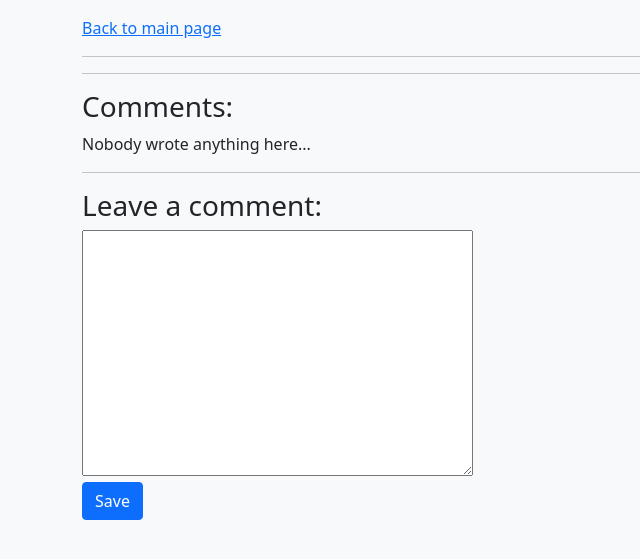
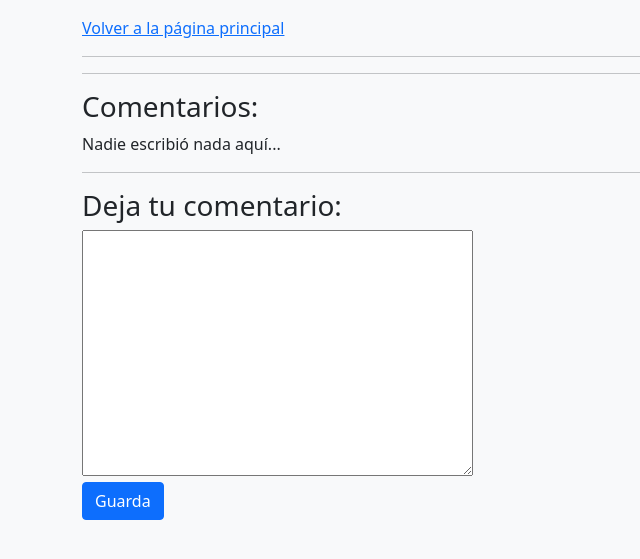
Before and after one commit to tripleten-com/TripleNews_es, a Django app: template templates/news/detail.html in a window 1280 px wide. Shown: the part 56-615 px from the top of the page, without its empty margins (0-640 px from the left). Run offline with Django 3.2, Linux system fonts and the light colour scheme; the template is opened without the code that fills it: values that come from a table or form of the project are taken from there, others are empty; the visitor is signed in with stand-in values (Sample User, id 1); parts of the project's set-up code (start-up, migrations or seed data) failed here and were passed over.

Commit message:
Update detail.html
added es

```diff
--- a/templates/news/detail.html
+++ b/templates/news/detail.html
@@ -1,29 +1,29 @@
 {% extends "base.html" %}
 {% block content %}
-  <a href="{% url 'news:home' %}">Back to main page</a>
+  <a href="{% url 'news:home' %}">Volver a la página principal</a>
   <hr>
   <h2>{{ news.title }}</h2>
   <p>{{ news.text }}</p>
   <p>{{ news.date }}</p>
   <hr>
-  <h3 id="comments">Comments:</h3>
+  <h3 id="comments">Comentarios:</h3>
   {% for comment in news.comment_set.all %}
     <div>
       <b>{{ comment.author }}</b>, <b>{{ comment.created }}</b>
       <p class="mb-0">{{ comment.text|linebreaksbr }}</p>
       {% if comment.author == user %}
-        <a href="{% url 'news:edit' comment.pk %}">Edit</a> |
-        <a href="{% url 'news:delete' comment.pk %}">Delete</a>
+        <a href="{% url 'news:edit' comment.pk %}">Editar</a> |
+        <a href="{% url 'news:delete' comment.pk %}">Eliminar</a>
       {% endif %}
     </div>
     <br>
   {% empty %}
-    <p>Nobody wrote anything here...</p>
+    <p>Nadie escribió nada aquí...</p>
   {% endfor %}
   {% if user.is_authenticated %}
     <hr>
     <div class="col-md-3">
-      <h3>Leave a comment:</h3>
+      <h3>Deja tu comentario:</h3>
       <form action="" method="post">
         {% csrf_token %}
         {% include "includes/errors.html" %}
@@ -31,7 +31,7 @@
           {{ field }}
         {% endfor %}
         <div class="form-actions">
-          <button type="submit" class="btn btn-primary" >Save</button>
+          <button type="submit" class="btn btn-primary" >Guarda</button>
         </div>
       </form>
     </div>
```
